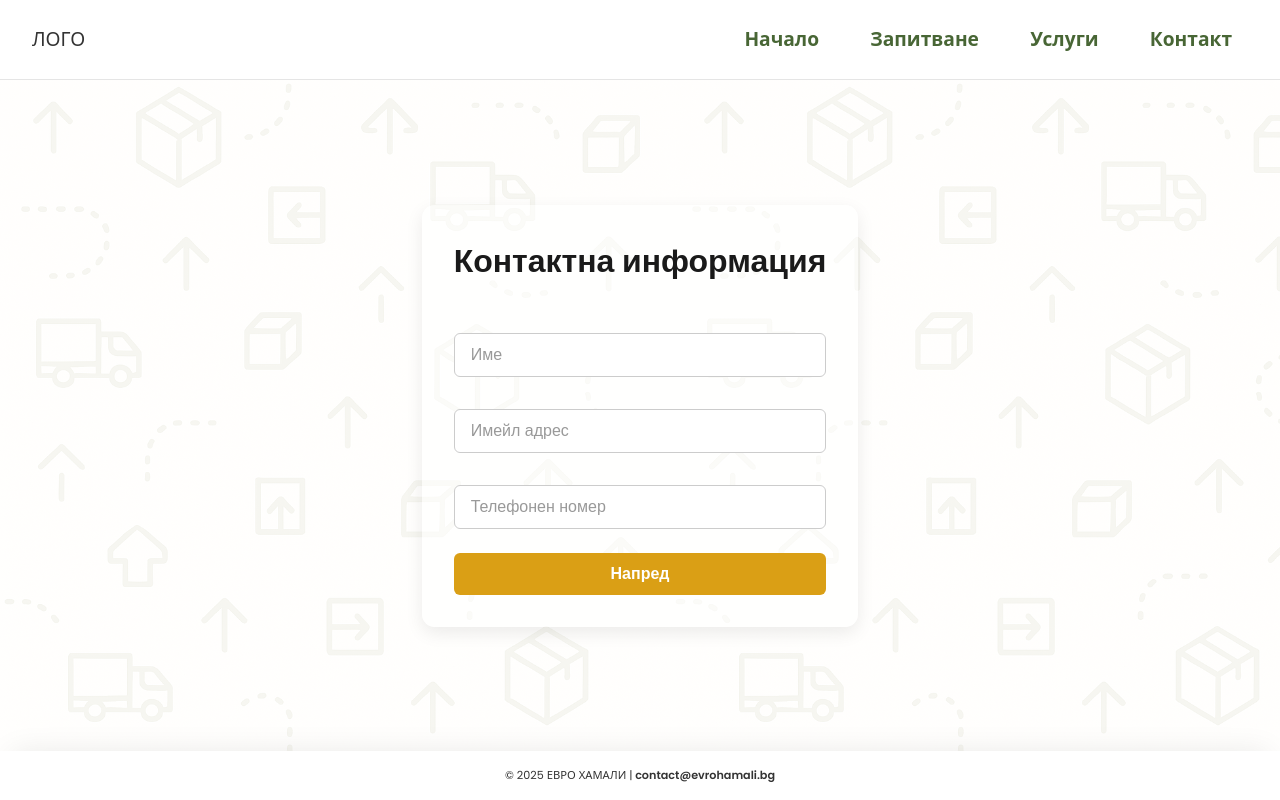
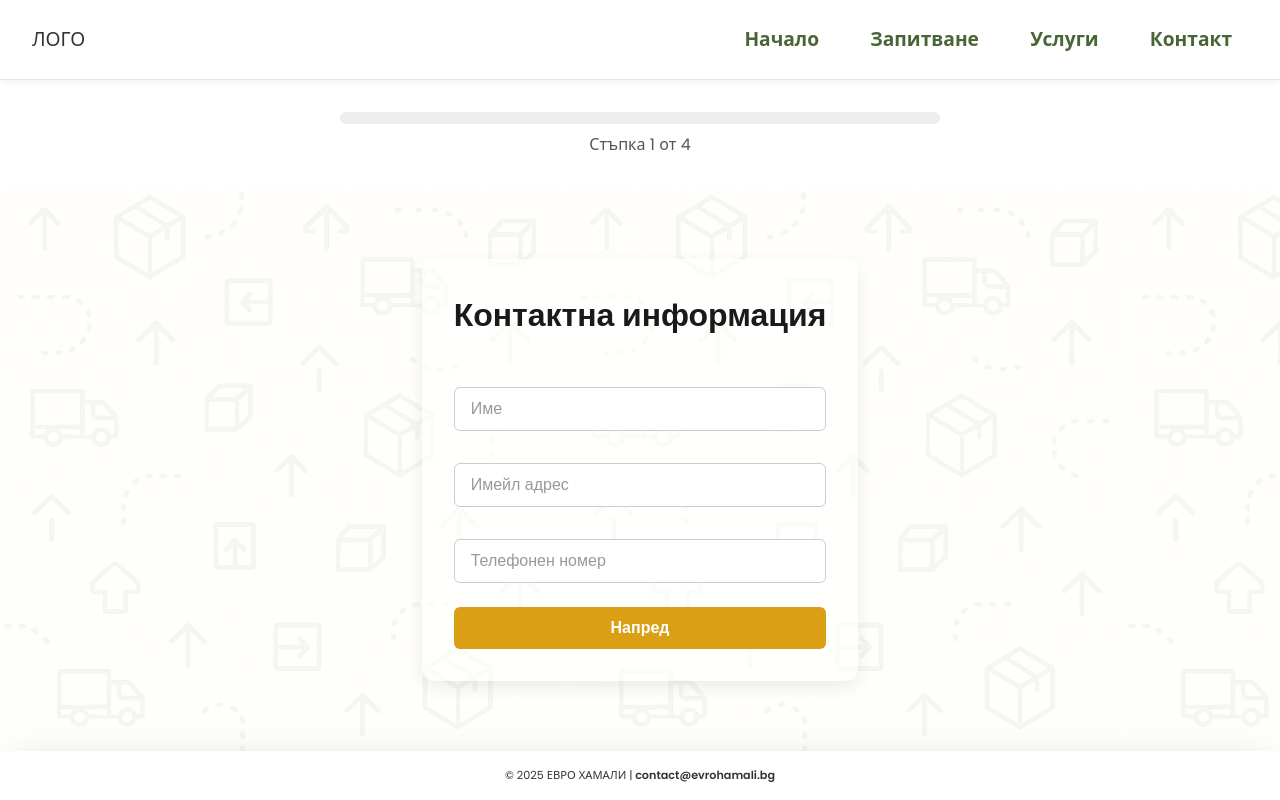
Before and after one commit to i-Stefanov/Moving-App, a React (Vite) app: page /quote in a window 1280 px wide. Built offline with nearby package versions, Linux system fonts and the light colour scheme; no server answers.

Commit message:
feat: add ProgressBar component to QuoteForm

```diff
--- a/src/components/QuoteForm/QuoteForm.jsx
+++ b/src/components/QuoteForm/QuoteForm.jsx
@@ -1,9 +1,11 @@
+import ProgressBar from "./ProgressBar";
 import { QuoteFormProvider } from "./QuoteFormProvider";
 import QuoteFormSteps from "./QuoteFormSteps";
 
 function QuoteForm() {
   return (
     <QuoteFormProvider>
+      <ProgressBar />
       <QuoteFormSteps />
     </QuoteFormProvider>
   );
```
